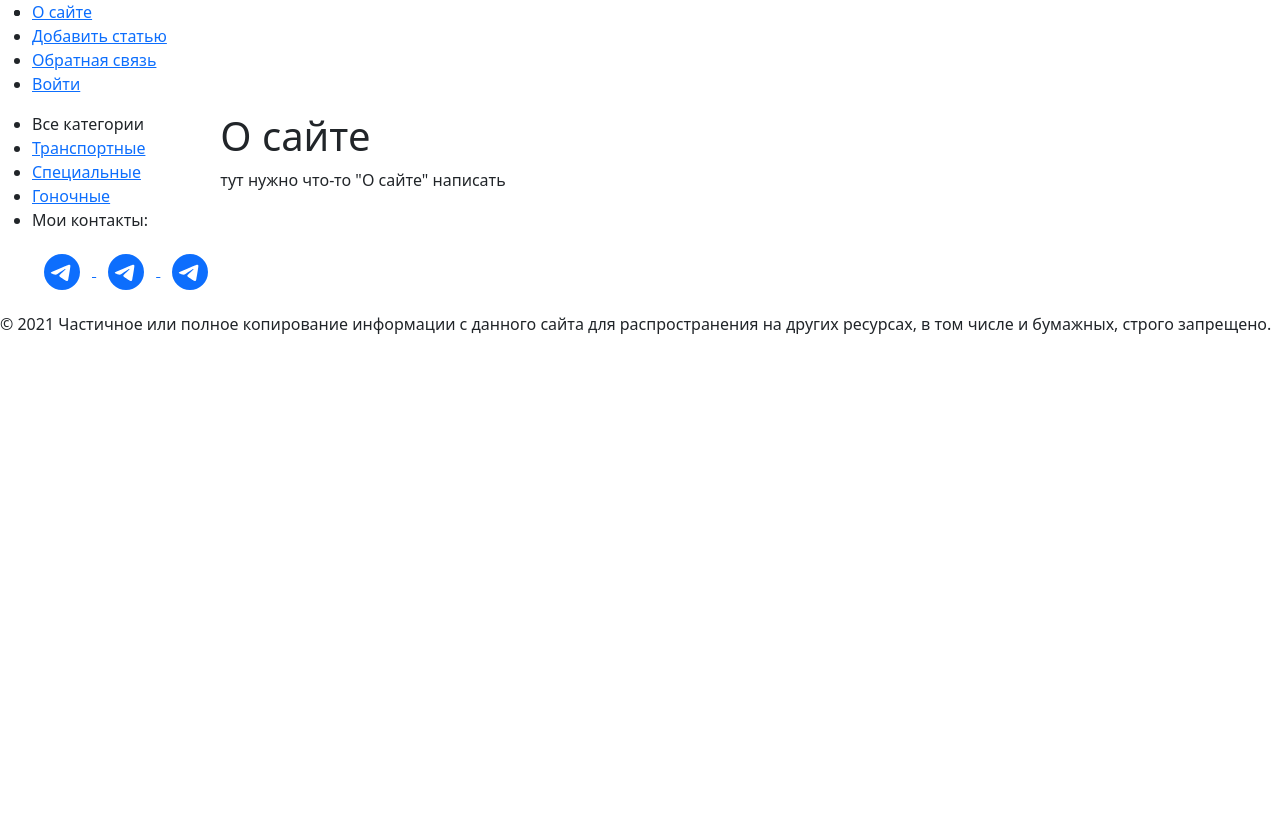
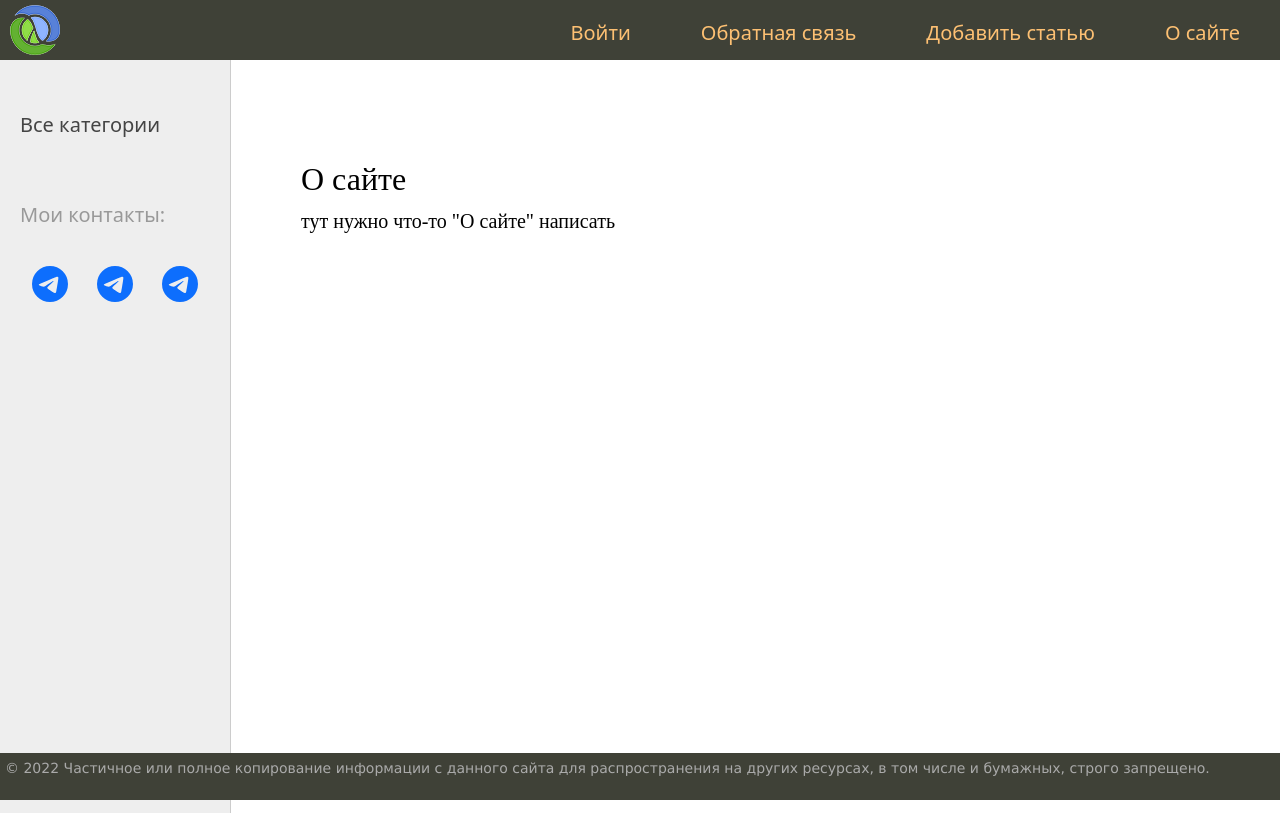
Before and after one commit to romver0/DjangoTutorial, a Django app: page /about/ in a window 1280 px wide. Before the commit the page ends 334 px from the top, so only its background shows below. Run offline with Django 3.2, Linux system fonts and the light colour scheme.

Commit message:
Обновление

```diff
--- a/backend/myapp/admin.py
+++ b/backend/myapp/admin.py
@@ -2,3 +2,4 @@
 from .models import *
 
 admin.site.register(Car)
+admin.site.register(Category)
--- /dev/null
+++ b/backend/myapp/static/myapp/css/styles.css
@@ -0,0 +1,396 @@
+html, body {
+	font-family: 'Arial';
+	margin: 0;
+	padding: 0;
+	height: 100%;
+	width: 100%;
+	color: #444;
+}
+
+a {
+	color: #0059b2;
+	text-decoration: none;
+}
+a:hover {
+	color: #CC0000;
+	text-decoration: underline;
+}
+
+img {max-width: 600px; height: auto;}
+
+img.img-article-left {
+	max-width: 300px;
+	height: auto;
+	float: left;
+	padding: 0 10px 10px 0;
+}
+
+img.img-article-left.thumb {
+	max-width: 150px;
+	height: auto;
+}
+
+p.link-read-post {
+	text-align: right;
+}
+p.link-read-post a {
+	padding: 10px;
+	min-width: 100px;
+	background: #333671;
+	color: #fff;
+	text-decoration: none;
+}
+
+div.article-panel {
+    background: #eee;
+    padding: 5px 10px 5px 10px;
+    box-sizing: border-box;
+    overflow: hidden;
+    color: #555;
+}
+div.article-panel p.first {
+    margin: 0;
+    float: left;
+}
+div.article-panel p.last {
+    margin: 0;
+    float: right;
+}
+
+ul.list-articles {
+	list-style: none;
+	margin: 0;
+	padding: 0;
+}
+ul.list-articles li {
+	border-bottom: 1px solid #ccc;
+}
+
+.table-page {
+	width: 100%;
+	height: 100%;
+	vertical-align: top;
+}
+.table-page tr {height: 100%;}
+
+.clear {clear: both;}
+
+.header {
+	background: #3F4137;
+	height: 60px;
+}
+
+.logo {
+	background: url('../images/logo.png') no-repeat 10px 5px;
+	width: 70px;
+	height: 60px;
+}
+
+ul.mainmenu {
+	list-style: none;
+	margin: 0;
+	padding: 0;
+	height: 60px;
+	color: #fdc073;
+	font-size: 20px;
+	overflow: hidden;
+}
+ul.mainmenu li {
+	float: left;
+	margin: 18px 40px 0 30px;
+}
+ul.mainmenu li.logo {margin: 0;}
+ul.mainmenu li.last {float: right;}
+
+ul.mainmenu li a {
+	color: #fdc073;
+	text-decoration: none;
+}
+ul.mainmenu li a:hover {
+	color: #FDA83D;
+}
+
+.panelitems {
+	text-align: center;
+}
+
+ul.langitem {
+	list-style: none;
+	display: inline-block;
+	margin: 30px;
+	padding: 0;
+	max-width: 300px
+}
+ul.langitem li {
+	margin: 10px 0 0 0;
+	width: 100%;
+}
+ul.langitem li.image {
+	margin: 0;
+	text-align: center;
+	width: 100%;
+	height: 250px;
+	overflow: hidden;
+}
+ul.langitem li.descr {
+	color: #777;
+	height: 170px;
+	overflow: hidden;
+}
+ul.langitem li a {
+	color: #fdc073;
+	text-decoration: none;
+	font-size: 20px;
+}
+ul.langitem li a:hover {
+	color: #FDA83D;
+}
+div.button {
+	background: #3F4137;
+	max-width: 200px;
+	margin: 0 auto;
+	padding: 5px 20px 5px 20px;
+	border-radius: 10px;
+	font-size: 20px;
+}
+
+.table-content {
+	width: 100%;
+	min-height: 100%;
+	height: 100%;
+}
+
+.left-chapters {
+	margin: 0;
+	background: #eee;
+	border-right: 1px solid #ccc;
+	min-height: 100%;
+}
+.left-chapters ul {
+	width: 230px;
+	min-height: 100%;
+	margin: 0;
+	padding: 20px 10px 10px 20px;
+	list-style: none;
+	font-size: 20px;
+}
+.left-chapters ul li {
+	margin: 30px 0 0 0;
+	color: #999;
+}
+.left-chapters ul li.selected {color: #0059b2; }
+.left-chapters ul li a {
+	color: #444;
+	text-decoration: none;
+}
+.left-chapters ul li a:hover { color: #CC0000; }
+.left-chapters ul li.share {margin: 60px 0 0 0;}
+.left-chapters ul li.share p {margin: 30px 0 30px 0;}
+.left-chapters ul li.share a {
+	display: inline-block;
+	width: 40px;
+	height: 40px;
+	margin: 0 20px 0 0;
+}
+/*.left-chapters ul li.share a.share-yt {*/
+/*	width: 100%;*/
+/*	height: 30px;*/
+/*	background: url('../images/tg.png') no-repeat 0 0;*/
+/*}*/
+/*.left-chapters ul li.share a.share-yt:hover {*/
+/*	width: 100%;*/
+/*	height: 30px;*/
+/*	background: url('../images/tg.png') no-repeat 0 -30px;*/
+/*}*/
+
+.content {
+	padding: 40px 20px 20px 40px;
+	width: 100%;
+	box-sizing: border-box;
+}
+
+ul.breadcrumbs {
+	margin: 0;
+	padding: 0;
+	list-style: none;
+	font-size: 20px;
+	font-family: Sans-serif, Arial, Tahoma;
+}
+ul.breadcrumbs li {
+	display: inline-block;
+}
+ul.breadcrumbs li a {
+	color: #0059b2;
+	text-decoration: none;
+}
+ul.breadcrumbs li a:hover { color: #CC0000; }
+ul.breadcrumbs li:after{
+	padding: 0 10px 0 10px;
+	content: "\2192";
+}
+ul.breadcrumbs li.last:after {content: "";}
+
+ul.control {
+	margin: 0;
+	padding: 60px 0 0 0;
+	list-style: none;
+	font-family: Sans-serif, Arial, Tahoma;
+	font-size: 18px;
+	width: 100%;
+}
+ul.control li {	float: left; padding: 0 0 0 10px;}
+ul.control li.first:before {content: "\2190"; padding: 0 10px 0 0;}
+ul.control li.last {float: right; padding: 0 40px 0 0;}
+ul.control li.last:after {content: "\2192"; padding: 0 0 0 10px;}
+ul.control li a { color: #0059b2; text-decoration: none; }
+ul.control li a:hover { color: #CC0000; }
+
+ul.content-table {
+	margin: 0;
+	padding: 60px 0 0 30px;
+	list-style: none;
+	font-family: Sans-serif, Arial, Tahoma;
+	font-size: 28px;
+}
+ul.content-table li {
+	margin: 0 0 40px 0;
+}
+ul.content-table li a {
+	color: #BB5715;
+	text-decoration: none;
+}
+ul.content-table li a:hover {color: #F0711C;}
+
+.content-text {
+	margin: 60px 0 0 30px;
+	color: #000;
+	font-size: 20px;
+	font-family: Yandex Sans Display Light;
+}
+.content-text h1 {font-size: 32px;}
+
+ul.lang-list {
+	list-style: none;
+	margin: 0;
+	padding: 14px 0 0 0;
+	background: #3F4137;
+	width: 100%;
+	height: 50px;
+	border-top: 1px solid #959A82;
+	box-sizing: border-box;
+	font-size: 18px;
+	font-family: Sans-serif, Arial, Tahoma;
+}
+ul.lang-list li {
+	display: inline-block;
+	margin-left: 40px;
+}
+ul.lang-list li.selected {color: #fdc073; border-bottom: 1px solid #fdc073;}
+ul.lang-list li a {
+	color: #eee;
+	text-decoration: none;
+}
+ul.lang-list li a:hover {color: #fdc073;}
+
+.topic-subject .topic-line {
+	border-bottom: 1px solid #CC0000;
+	margin-top: -16px;
+}
+
+.topic-subject .topic-text {
+	display: inline-block;
+	font-size: 28px;
+	color: #777;
+	padding: 0 10px 0 10px;
+	margin-left: 30px;
+	background: #fff;
+	font-family: Sans-serif, Arial, Tahoma;
+}
+
+.list-topic {
+	margin: 40px 0 60px 0;
+	font-family: Sans-serif, Arial, Tahoma;
+}
+.list-topic p {
+	margin: 0;
+	font-size: 28px;
+}
+.list-topic ol {
+	columns: 2;
+	-webkit-columns: 2;
+	column-gap: 40px;
+}
+.list-topic ol li {
+	display: list-item;
+	margin: 10px 10px 0 0px;
+	padding: 0 0 0 10px;
+}
+.list-topic ol li a {
+	color: #0059b2;
+	text-decoration: none;
+}
+.list-topic ol li a:hover {color: #CC0000;}
+
+.highlight {
+	max-width: 350px;
+	padding: 0 10px 0 10px;
+	margin: 0;
+	overflow: auto;
+	overflow-y: hidden;
+	background: #f0f0f0;
+}
+.highlight p { margin: 0; }
+.highlight .block {
+	width: 100%;
+	margin: 0;
+}
+.highlight .block p { margin: 0; }
+
+.quote {
+	background: url('../images/blockquote.png') no-repeat 0 10px;
+	padding: 5px 5px 5px 70px;
+	font-family: Sans-serif, Arial, Tahoma;
+	font-style: italic;
+}
+
+#footer {
+	box-sizing: border-box;
+
+	background: #3F4137;
+	padding: 5px;
+	color: #aaa;
+	font-size: 14px;
+	font-family: Verdana, Geneva, Arial, Helvetica;
+	text-align: left;
+	overflow: hidden;
+}
+#footer a {
+	text-decoration: underline;
+	color: #aaa;
+}
+
+.form-input {
+    width: 300px;
+    font-size: 16px;
+}
+
+.form-label {
+    display: inline-block;
+    min-width: 150px;
+    vertical-align: top;
+}
+
+.form-error ul {
+    list-style: none;
+    padding: 0;
+    color: #CC0000;
+}
+
+.form-button {
+    min-width: 200px;
+    font-size: 16px;
+}
+
+.btn-outline-danger{
+	color:blue;
+}
--- a/backend/myapp/templates/base.html
+++ b/backend/myapp/templates/base.html
@@ -41,10 +41,23 @@
 <!-- Sidebar слева -->
 	<td valign="top" class="left-chapters">
 	<ul id="leftchapters">
-		<li class="selected">Все категории</li>
-		<li><a href="#">Транспортные</a></li>
-		<li><a href="#">Специальные</a></li>
-		<li><a href="#">Гоночные</a></li>
+        {% if len == 0 %}
+            <li class="selected">Все категории</li>
+        {% else %}
+            <li><a href="{% url 'home' %}">Все категории</a></li>
+        {% endif %}
+    {% for category in categories %}
+        {% if category.pk == categories_selected %}
+            <li class="selected">{{category.name}}</li>
+        {% else %}
+            <li>
+            <a href="{{category.get_absolute_url}}">
+                {{ category.name }}
+            </a>
+            </li>
+        {% endif %}
+    {% endfor %}
+
 		<li class="share">
 		<p>Мои контакты:</p>
             <a href="https://icons.getbootstrap.com/icons/telegram/">
@@ -89,7 +102,7 @@
 <!-- Footer -->
 <tr><td valign=top>
 	<div id="footer">
-		<p>&copy; 2021 Частичное или полное копирование информации с данного сайта для распространения на других ресурсах, в том числе и бумажных, строго запрещено.</p>
+		<p>&copy; 2022 Частичное или полное копирование информации с данного сайта для распространения на других ресурсах, в том числе и бумажных, строго запрещено.</p>
 	</div>
 </td></tr></table>
 <!-- Конец footer'а и страницы -->
--- a/backend/myapp/urls.py
+++ b/backend/myapp/urls.py
@@ -14,5 +14,6 @@
     path('post/<int:post_id>/', post, name='post'),
     path('filter/', filterViews, name='filter'),
     path('feedback/', feedback, name='feedback'),
-    path('login/', login, name='login')
+    path('login/', login, name='login'),
+    path('category/<int:category_id>', show_category, name='category'),
 ]
--- a/backend/myapp/views.py
+++ b/backend/myapp/views.py
@@ -1,7 +1,7 @@
 from django.http import HttpResponse, HttpResponseNotFound, Http404
 from django.shortcuts import render, redirect
 
-from myapp.models import Car
+from myapp.models import *
 
 menu = ["О сайте", "Добавить статью", "Обратная связь", "Войти"]
 menu = {
@@ -25,29 +25,22 @@
             'value1': 'a',
             'value2': 'b',
             'value3': 'c',
-        }
+        },
+        'static_len': 0,
     }
     return render(request, 'filter.html', context=context)
 
 
 def index(request):
-    # return HttpResponse('Домашнаяя страница')
-    # return HttpResponse('''
-    # <html>
-    # <head>
-    #          <title>Заголовок</title>
-    # </head>
-    # <body>
-    #     Lorem ipsum dolor sit amet, consectetur adipiscing elit, sed do eiusmod tempor incididunt ut labore et dolore magna aliqua. Ut enim ad minim veniam, quis nostrud exercitation ullamco laboris nisi ut aliquip ex ea commodo consequat. Duis aute irure dolor in reprehenderit in voluptate velit esse cillum dolore eu fugiat nulla pariatur. Excepteur sint occaecat cupidatat non proident, sunt in culpa qui officia deserunt mollit anim id est laborum.
-    # </body>
-    # </html>
-    # ''')
-    # car = Car.objects.all()
     car = Car.objects.order_by('-time_update')
+    category = Category.objects.order_by('name')
     context = {
         'cars': car,
+        'categories': category,
         'menu': menu,
-        'title': 'Главная страница'
+        'len': car.count(),
+        'title': 'Главная страница',
+        'categories_selected': 0
     }
     return render(request, 'index.html', context=context)
 
@@ -109,6 +102,19 @@
     return HttpResponseNotFound('<h1>Страница не найдена,Сэр</h1>')
 
 
+def show_category(request, category_id):
+    car = Car.objects.order_by('-time_update')
+    category = Category.objects.order_by('name')
+    context = {
+        'cars': car,
+        'categories': category,
+        'menu': menu,
+        'title': 'Отображение по рубрикам',
+        'categories_selected': category_id
+    }
+    return render(request, 'index.html', context=context)
+
+
 '''
     handler500 - ошибка сервера
     handler403 - доступ запрещён
```
Also changed, not shown: backend/myapp/models.py (+42 -5 lines), backend/myapp/templates/index.html (added, +31 -0 lines), backend/myapp/migrations/0001_initial.py (added), backend/myapp/migrations/0002_rename_category_id_car_category.py (added), backend/myapp/static/myapp/images/blockquote.png (added), backend/myapp/static/myapp/images/logo.png (added), backend/myapp/static/myapp/images/main.ico (added), backend/myapp/static/myapp/images/smallmenu.png (added), backend/myapp/static/myapp/images/tg.png (added).
